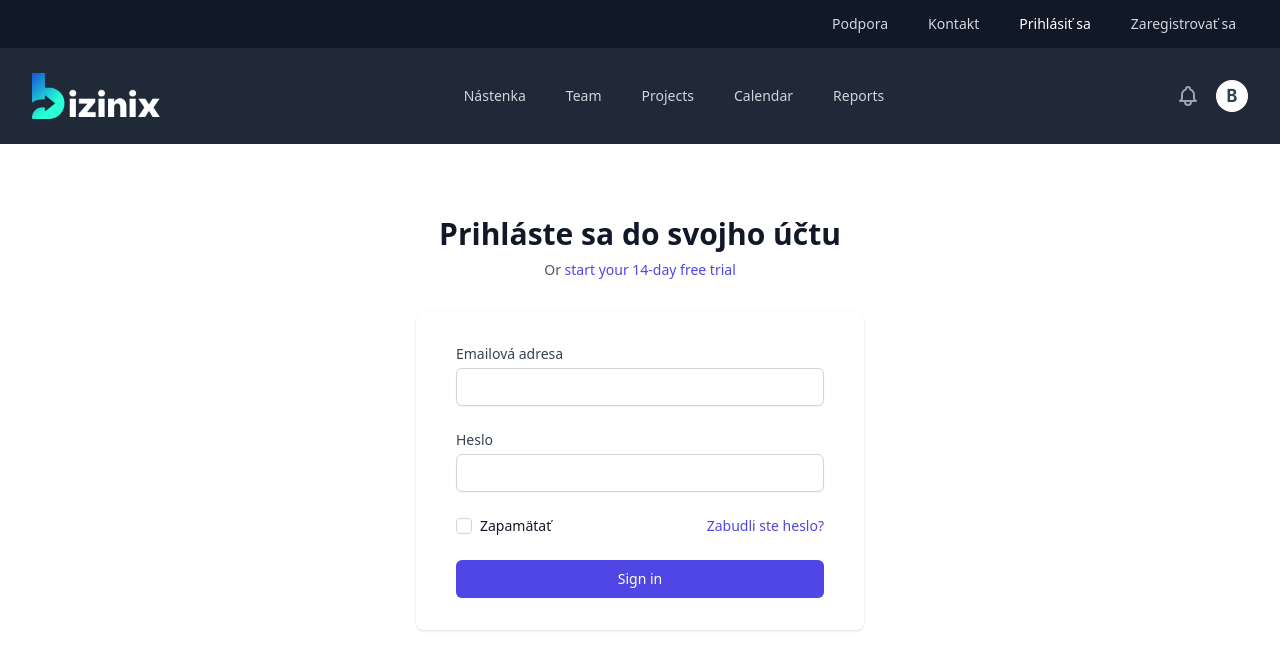
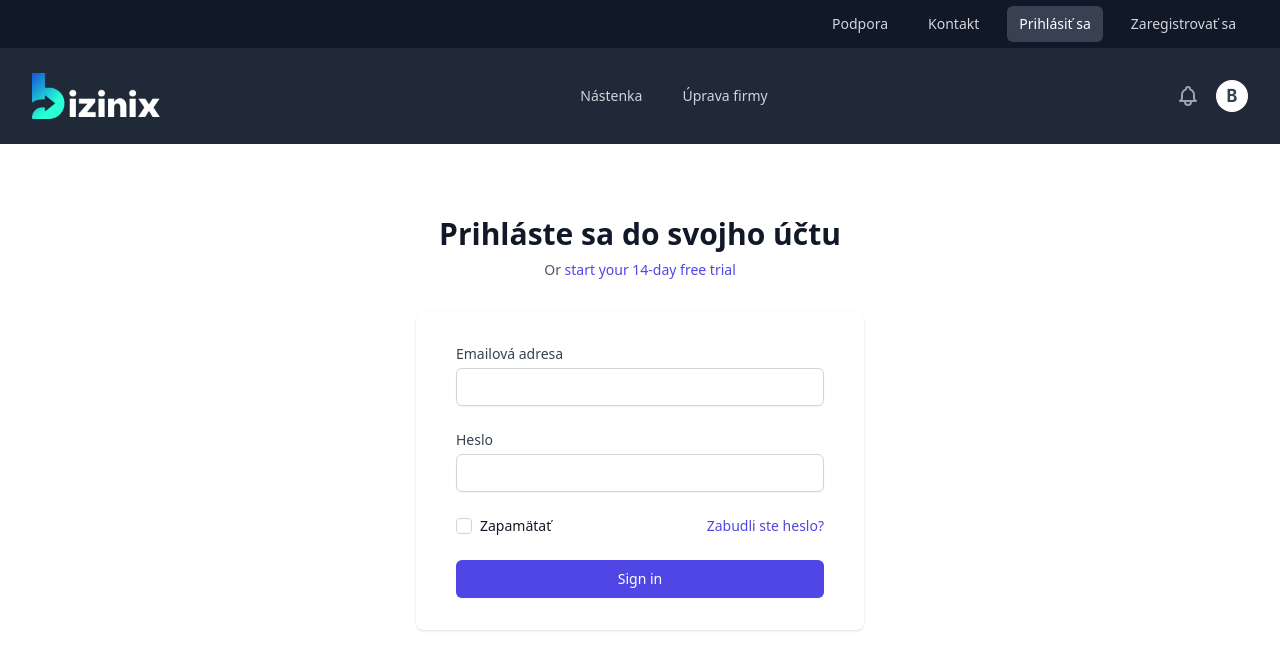
Before and after one commit to toseef31/BiziNix, a Vue app: page /login in a window 1280 px wide. Shown: the top 670 px of the page. Built offline with nearby package versions, Linux system fonts and the light colour scheme.

Commit message:
change bg for default link in men

```diff
--- a/src/components/DefaultLayout.vue
+++ b/src/components/DefaultLayout.vue
@@ -12,7 +12,7 @@
       <div class="flex-1 flex items-center justify-center sm:items-stretch sm:justify-end">
           <div class="hidden sm:block">
             <div class="flex space-x-4">
-              <router-link v-for="item in topBarNavigation" :key="item.name" :to=" item.to " active-class="bg-gray-900 text-white" :class="[ $route.name === item.to.name ? ''  : 'text-gray-300 hover:bg-gray-700 hover:text-white', 'px-3 py-2 rounded-md text-sm font-normal']">{{ item.name }}</router-link>
+              <router-link v-for="item in topBarNavigation" :key="item.name" :to=" item.to " active-class="bg-gray-700 text-white" :class="[ $router.currentRoute.value.name === item.to.name ? ''  : 'text-gray-300 hover:bg-gray-700 hover:text-white', 'px-3 py-2 rounded-md text-sm font-normal']">{{ item.name }}</router-link>
             </div>
           </div>
         </div>
@@ -32,7 +32,7 @@
           </div>
           <div class="hidden md:block">
               <div class="ml-10 flex items-baseline space-x-4">
-                <router-link v-for="item in navigation" :key="item.name" :to="item.to" active-class="bg-gray-900 text-white" :class="[$route.name === item.to.name ? '' : 'text-gray-300 hover:bg-gray-700 hover:text-white', 'px-3 py-2 rounded-md text-sm font-medium']">{{ item.name }}</router-link>
+                <router-link v-for="item in navigation" :key="item.name" :to="item.to" active-class="bg-gray-900 text-white" :class="[$router.currentRoute.value.name === item.to.name ? '' : 'text-gray-300 bg-inherit hover:bg-gray-700 hover:text-white', 'px-3 py-2 rounded-md text-sm font-medium']">{{ item.name }}</router-link>
               </div>
           </div>
           <div class="hidden md:block">
@@ -77,10 +77,10 @@
 
       <DisclosurePanel class="md:hidden">
         <div class="px-2 pt-2 pb-3 space-y-1 sm:px-3">
-          <router-link v-for="item in navigation" :key="item.name" as="a" :to="item.to" active-class="bg-gray-900 text-white" :class="[$route.name === item.to.name ?  '' : 'text-gray-300 hover:bg-gray-700 hover:text-white', 'block px-3 py-2 rounded-md text-base font-medium']">{{ item.name }}</router-link>
+          <router-link v-for="item in navigation" :key="item.name" as="a" :to="item.to" active-class="bg-gray-900 text-white" :class="[$router.currentRoute.value.name === item.to.name ?  '' : 'text-gray-300 bg-inherit hover:bg-gray-700 hover:text-white', 'block px-3 py-2 rounded-md text-base font-medium']">{{ item.name }}</router-link>
         </div>
         <div class="pt-4 pb-3 border-t border-gray-700">
-          <router-link v-for="item in topBarNavigation" :key="item.name" as="a" :to="item.to" active-class="bg-gray-900 text-white" :class="[$route.name === item.to.name ?  '' : 'text-gray-300 hover:bg-gray-700 hover:text-white', 'block px-3 py-2 rounded-md text-base font-medium']" >{{ item.name }}</router-link>
+          <router-link v-for="item in topBarNavigation" :key="item.name" as="a" :to="item.to" active-class="bg-gray-900 text-white" :class="[$router.currentRoute.value.name === item.to.name ?  '' : 'text-gray-300 bg-inherit hover:bg-gray-700 hover:text-white', 'block px-3 py-2 rounded-md text-base font-medium']" >{{ item.name }}</router-link>
         </div>
         <div class="pt-4 pb-3 border-t border-gray-700">
           <div class="flex items-center px-5">
@@ -98,15 +98,13 @@
             </button>
           </div>
           <div class="mt-3 px-2 space-y-1">
-            <DisclosureButton v-for="item in userNavigation" :key="item.name" as="a" :href="item.href" class="block px-3 py-2 rounded-md text-base font-medium text-gray-400 hover:text-white hover:bg-gray-700">{{ item.name }}</DisclosureButton>
-            <DisclosureButton v-on:click="logout" v-for="item in userNavigationLogOut" :key="item.name" as="a" :href="item.href" class="block px-3 py-2 rounded-md text-base font-medium text-gray-400 hover:text-white hover:bg-gray-700">{{ item.name }}</DisclosureButton>
+            <DisclosureButton v-for="item in userNavigation" :key="item.name" as="a" :href="item.href" class="block px-3 py-2 rounded-md text-base font-medium text-gray-400 bg-inherit hover:text-white hover:bg-gray-700">{{ item.name }}</DisclosureButton>
+            <DisclosureButton v-on:click="logout" v-for="item in userNavigationLogOut" :key="item.name" as="a" :href="item.href" class="block px-3 py-2 rounded-md text-base font-medium text-gray-400 bg-inherit hover:text-white hover:bg-gray-700">{{ item.name }}</DisclosureButton>
           </div>
         </div>
       </DisclosurePanel>
     </Disclosure>
-
-    <RouterView />
-
+    <router-view></router-view>
   </div>
 </template>
 
@@ -126,10 +124,7 @@ const topBarNavigation = [
 ]
 const navigation = [
   { name: 'Nástenka', to: { name: 'Dashboard' },},
-  { name: 'Team', to: { name: "Dashboard" },  },
-  { name: 'Projects', to: { name: 'Dashboard' },  },
-  { name: 'Calendar', to: { name: 'Dashboard' },  },
-  { name: 'Reports', to: { name: 'Dashboard' }, }
+  { name: 'Úprava firmy', to: { name: 'Úprava firmy' },},
 ]
 const userNavigation = [
   { name: 'Your Profile', href: '#' },
--- a/src/router/index.ts
+++ b/src/router/index.ts
@@ -21,7 +21,7 @@ const router = createRouter({
         { path: '/contact', name: "Contact", component: Contact },
         { path: '/support', name: "Support", component: Support },
         { path: '/dashboard', name: "Dashboard", component: Dashboard, meta: { requiresAuth: true } },
-        { path: '/edit-company', name: "CompanyEdit", component: CompanyEdit, meta: { requiresAuth: true } }
+        { path: '/edit-company', name: "Úprava firmy", component: CompanyEdit, meta: { requiresAuth: true } }
       ],
     },
     {
```
